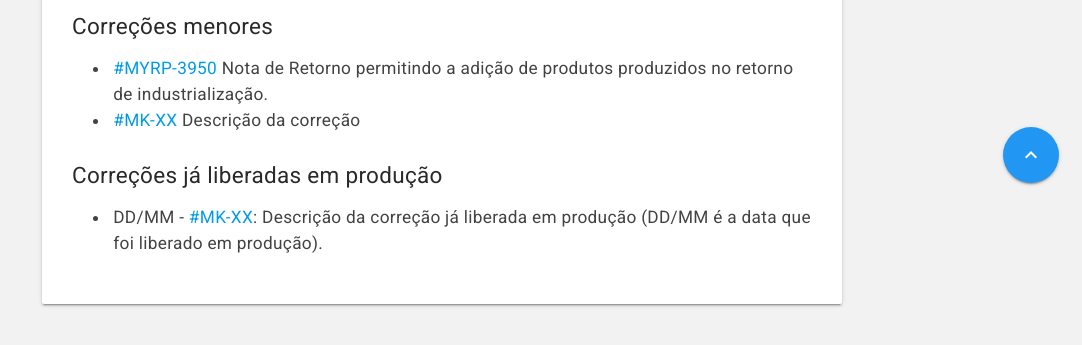
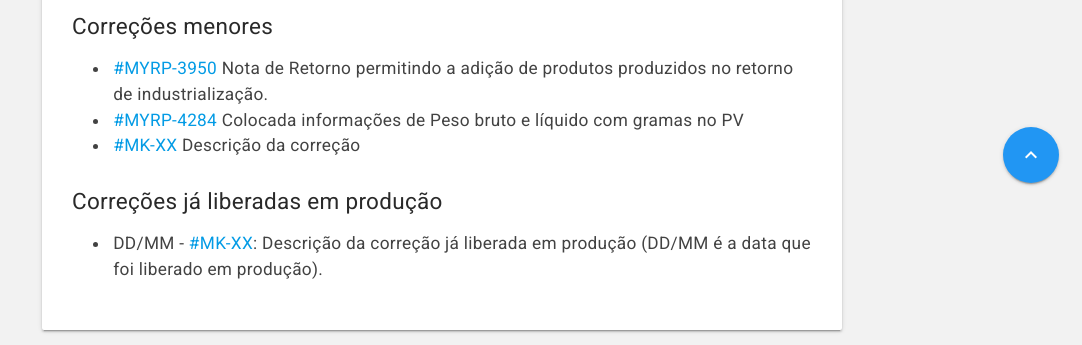
Before and after one commit to myrp-maicon/changelog-myrp, a Jekyll site: the page built from docs/myrp/19.06.01.md, in a window 1280 px wide, cut to the strip 694-1039 px from the top of the page. Shown: the whole strip, without its empty margins (198-1280 px from the left). Built offline with Jekyll 4.4.1, drawn with Linux system fonts in a browser that asks for light colours; nearby versions of some CDN libraries; our own code applies the rules of GitHub Pages for plain Markdown files; the repository's description, which GitHub fills in, is left out; before the commit the page ends 1013 px from its top, so only the background shows below that.

Commit message:
AD:MYRP-4284
Colocado gramas no Peso bruto e líquido no PV

```diff
--- a/docs/myrp/19.06.01.md
+++ b/docs/myrp/19.06.01.md
@@ -8,6 +8,7 @@
 
 ## Correções menores
 * [#MYRP-3950](https://devmyrp.atlassian.net/browse/MYRP-3950) Nota de Retorno permitindo a adição de produtos produzidos no retorno de industrialização.
+* [#MYRP-4284](https://devmyrp.atlassian.net/browse/MYRP-4284) Colocada informações de Peso bruto e líquido com gramas no PV
 * [#MK-XX](https://devmyrp.atlassian.net/browse/MK-XX) Descrição da correção
 
 
```
